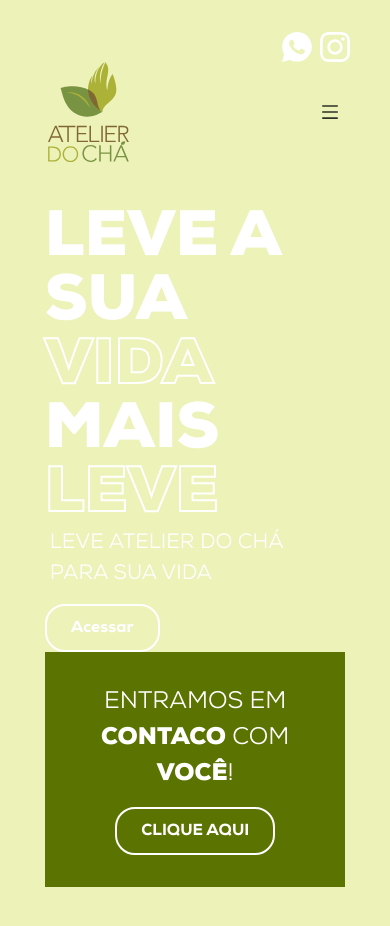
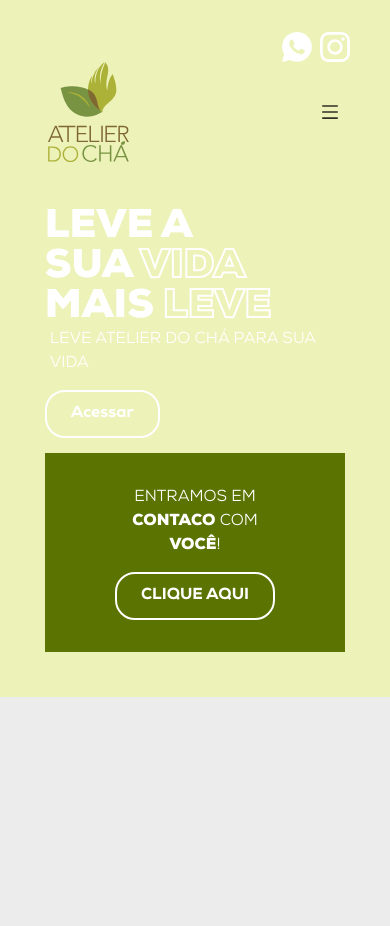
Before and after one commit to Artcom-com/atelierdocha, a Next.js app: page / in a window 390 px wide. Shown: the top 926 px of the page. After the commit the page ends 844 px from the top, so only its background shows below. Built offline with nearby package versions, Linux system fonts and the light colour scheme.

Commit message:
fix: adjust size in mobile

```diff
--- a/src/components/Home/Home.tsx
+++ b/src/components/Home/Home.tsx
@@ -15,7 +15,7 @@ const Home = (): JSX.Element => (
     <Flex flexDir="column">
       <Text
         fontWeight="900"
-        fontSize={{ base: '4em', xl: '8em' }}
+        fontSize={{ base: '2.5em', md: '4em', xl: '8em' }}
         color="#fff"
         lineHeight={1}
       >
@@ -31,7 +31,7 @@ const Home = (): JSX.Element => (
         <FontBorder content="LEVE" />
       </Text>
       <Text
-        fontSize={{ base: '1.3em', xl: '1.8em' }}
+        fontSize={{ base: '1em', md: '1.3em', xl: '1.8em' }}
         color="#fff"
         ml="5px"
       >
@@ -41,7 +41,8 @@ const Home = (): JSX.Element => (
     </Flex>
     <HomeButton action="Acessar" />
     <Flex
-      justifyContent="flex-end"
+      justifyContent={{ base: 'center', md: 'flex-end' }}
+      mt="15px"
     >
       <Flex
         width="300px"
@@ -53,7 +54,7 @@ const Home = (): JSX.Element => (
       >
         <Text
           color="#fff"
-          fontSize={{ base: '1.5em', xl: '1.8em' }}
+          fontSize={{ base: '1em', md: '1.5em', xl: '1.8em' }}
           textAlign="center"
         >
           ENTRAMOS EM
```
